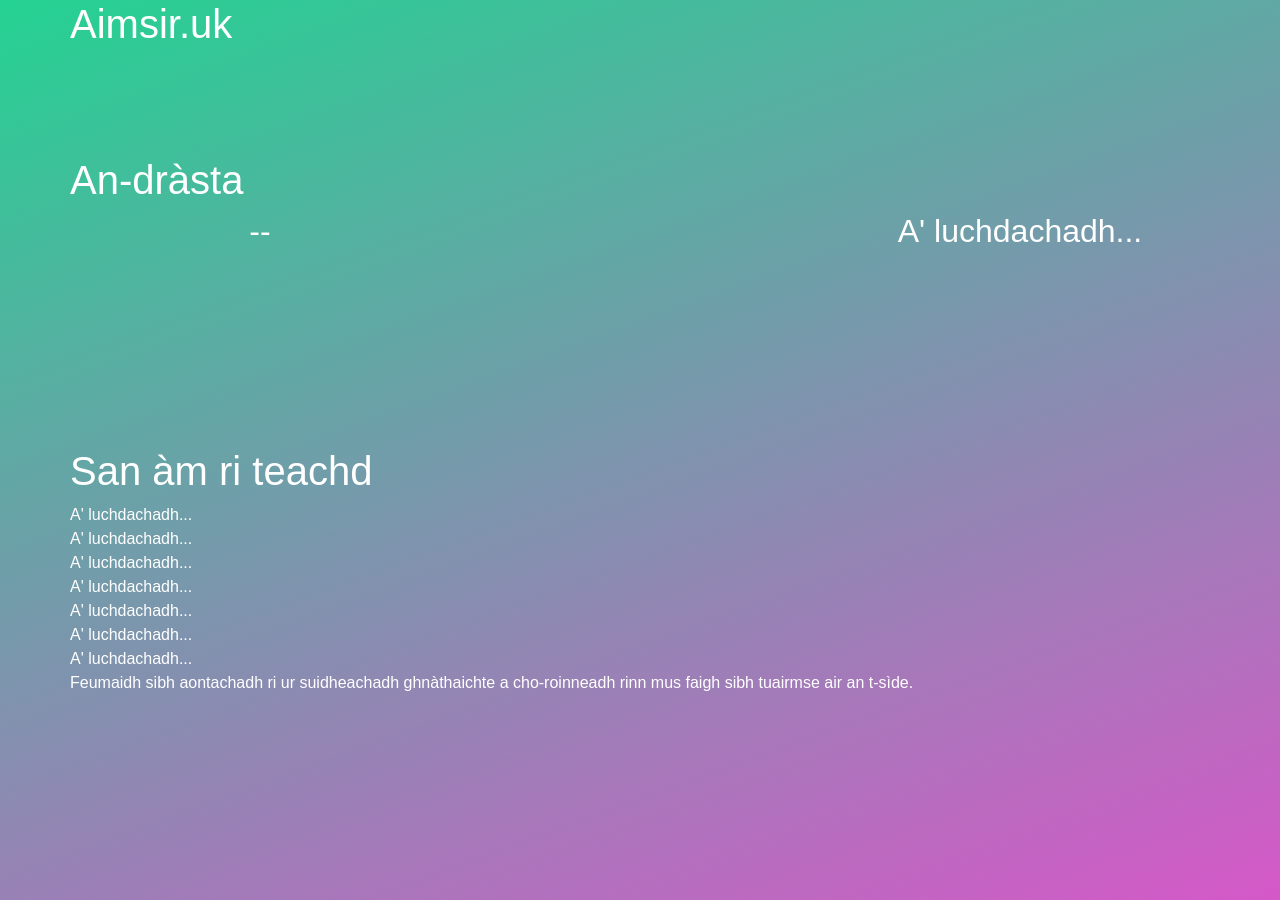
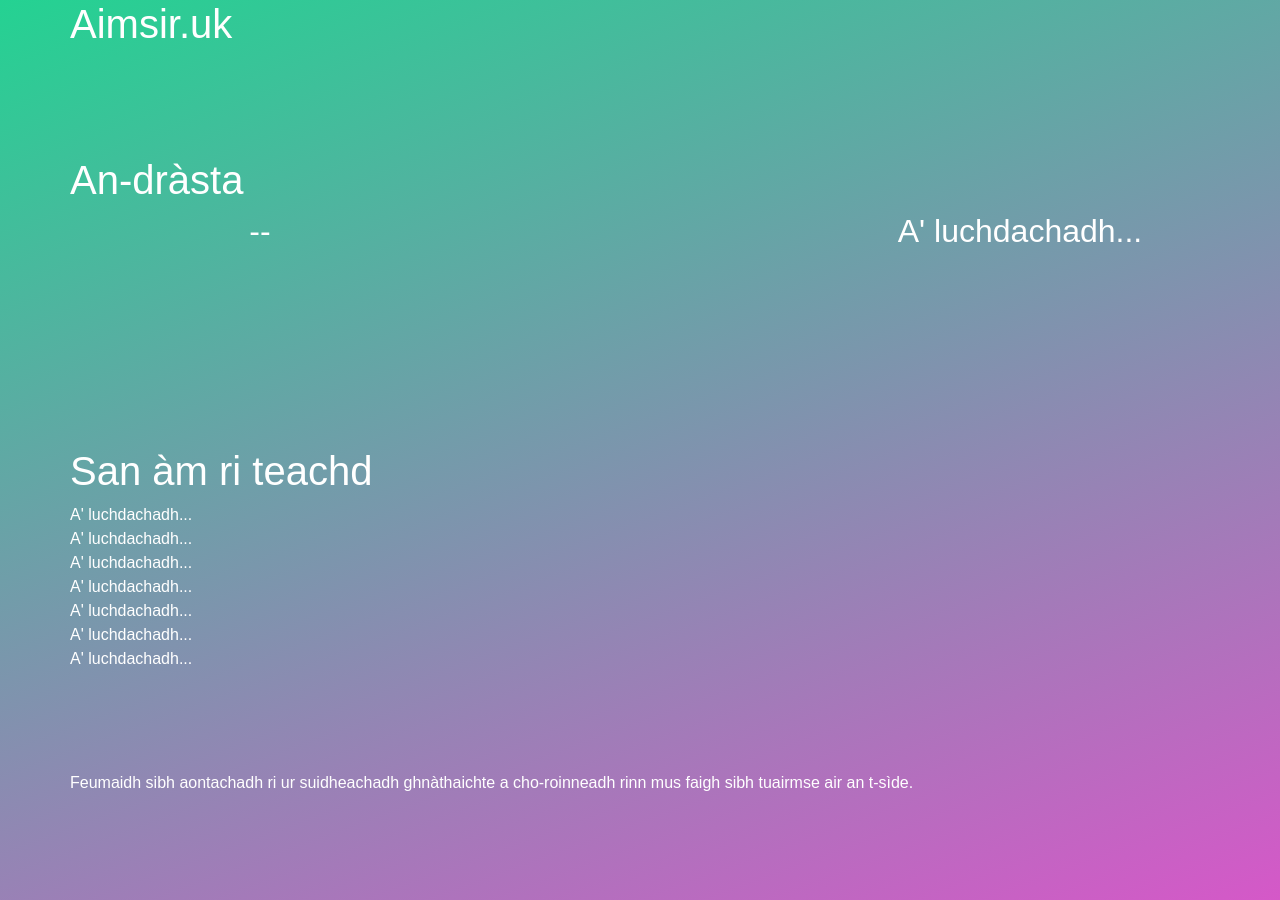
Before and after one commit to angeidheal/aimsir, a Jekyll site: the page built from index.html, in a window 1280 px wide. Built offline with Jekyll 4.4.1, drawn with Linux system fonts in a browser that asks for light colours; nearby versions of some CDN libraries; a script that is not in the unit is left out.

Commit message:
Update index.html

```diff
--- a/index.html
+++ b/index.html
@@ -38,7 +38,7 @@ title: Dachaigh
     <div class="row daily-summary-7">A' luchdachadh...</div>
 
 
-  <div class="row">
+  <div class="row footnote">
     <p>Feumaidh sibh aontachadh ri ur suidheachadh ghnàthaichte a cho-roinneadh rinn mus faigh sibh tuairmse air an t-sìde.</p>
   </div>
 
```
